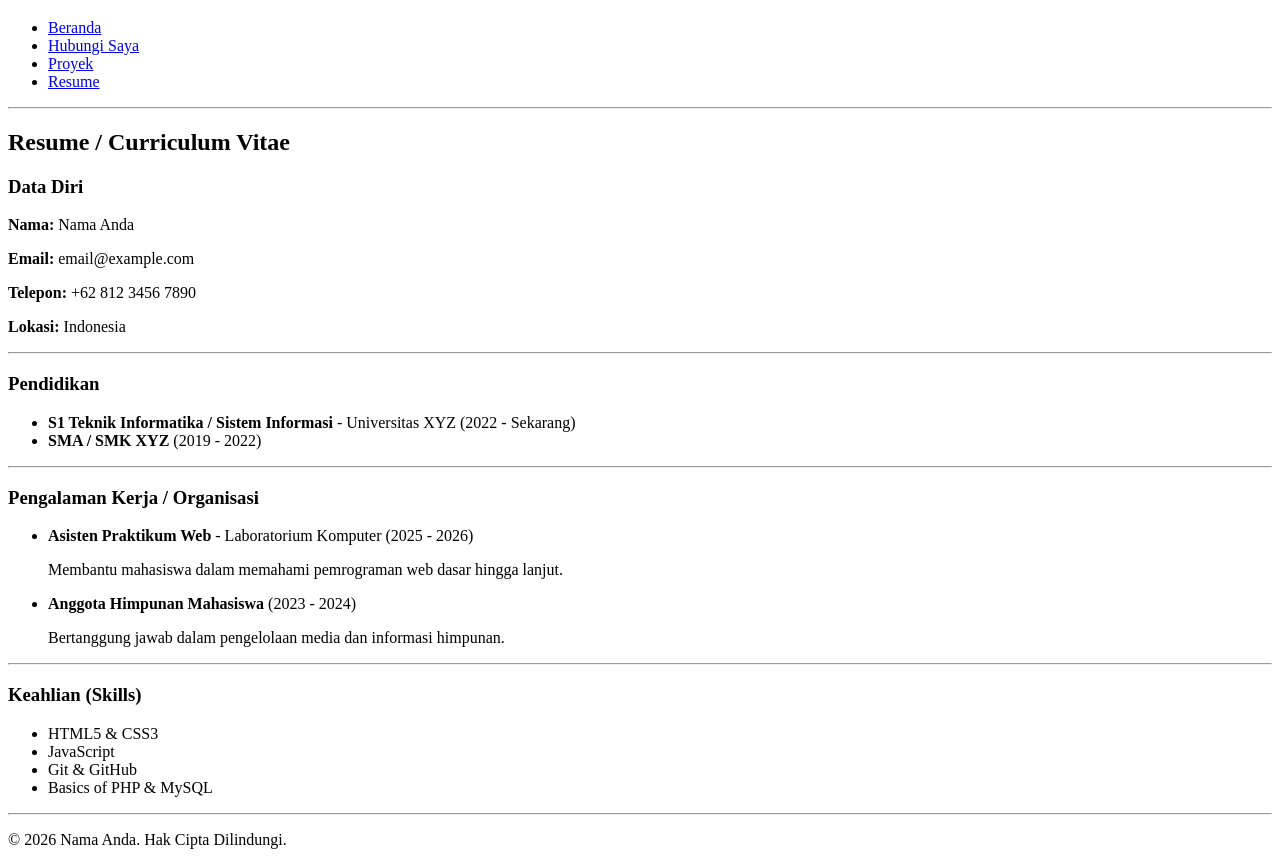
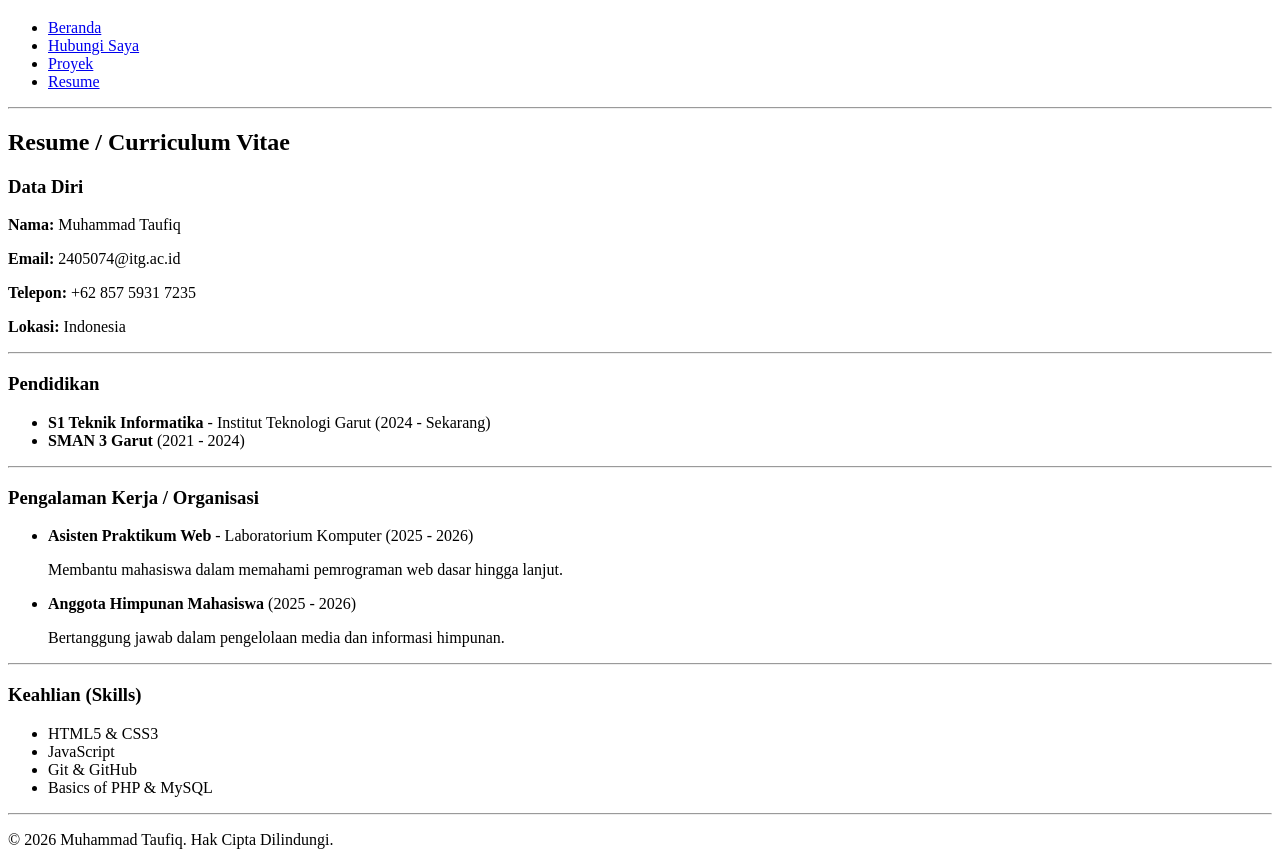
Before and after one commit to mhmmdtaufiq27tinct-hub/praktikum-web-2026, a plain HTML site: page resume.html in a window 1280 px wide. Shown: the part 61-926 px from the top of the page. Drawn offline with Linux system fonts and the light colour scheme.

Commit message:
Perbarui tugas 2

```diff
--- a/resume.html
+++ b/resume.html
@@ -30,9 +30,9 @@
             <!-- Biodata -->
             <article>
                 <h3>Data Diri</h3>
-                <p><strong>Nama:</strong> Nama Anda</p>
-                <p><strong>Email:</strong> email@example.com</p>
-                <p><strong>Telepon:</strong> +62 812 3456 7890</p>
+                <p><strong>Nama:</strong> Muhammad Taufiq</p>
+                <p><strong>Email:</strong> 2405074@itg.ac.id</p>
+                <p><strong>Telepon:</strong> +62 857 5931 7235</p>
                 <p><strong>Lokasi:</strong> Indonesia</p>
             </article>
 
@@ -43,10 +43,10 @@
                 <h3>Pendidikan</h3>
                 <ul>
                     <li>
-                        <strong>S1 Teknik Informatika / Sistem Informasi</strong> - Universitas XYZ (2022 - Sekarang)
+                        <strong>S1 Teknik Informatika</strong> - Institut Teknologi Garut (2024 - Sekarang)
                     </li>
                     <li>
-                        <strong>SMA / SMK XYZ</strong> (2019 - 2022)
+                        <strong>SMAN 3 Garut</strong> (2021 - 2024)
                     </li>
                 </ul>
             </article>
@@ -62,7 +62,7 @@
                         <p>Membantu mahasiswa dalam memahami pemrograman web dasar hingga lanjut.</p>
                     </li>
                     <li>
-                        <strong>Anggota Himpunan Mahasiswa</strong> (2023 - 2024)
+                        <strong>Anggota Himpunan Mahasiswa</strong> (2025 - 2026)
                         <p>Bertanggung jawab dalam pengelolaan media dan informasi himpunan.</p>
                     </li>
                 </ul>
@@ -87,7 +87,7 @@
 
     <!-- Footer -->
     <footer>
-        <p>&copy; 2026 Nama Anda. Hak Cipta Dilindungi.</p>
+        <p>&copy; 2026 Muhammad Taufiq. Hak Cipta Dilindungi.</p>
     </footer>
 
 </body>
```
Also changed, not shown: project.html (+1 -1 lines).
